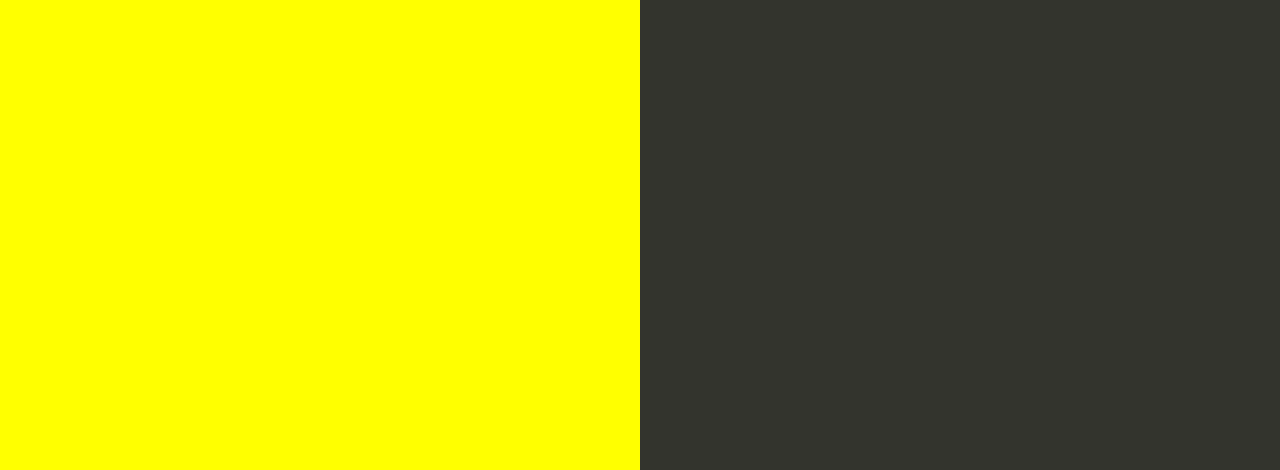
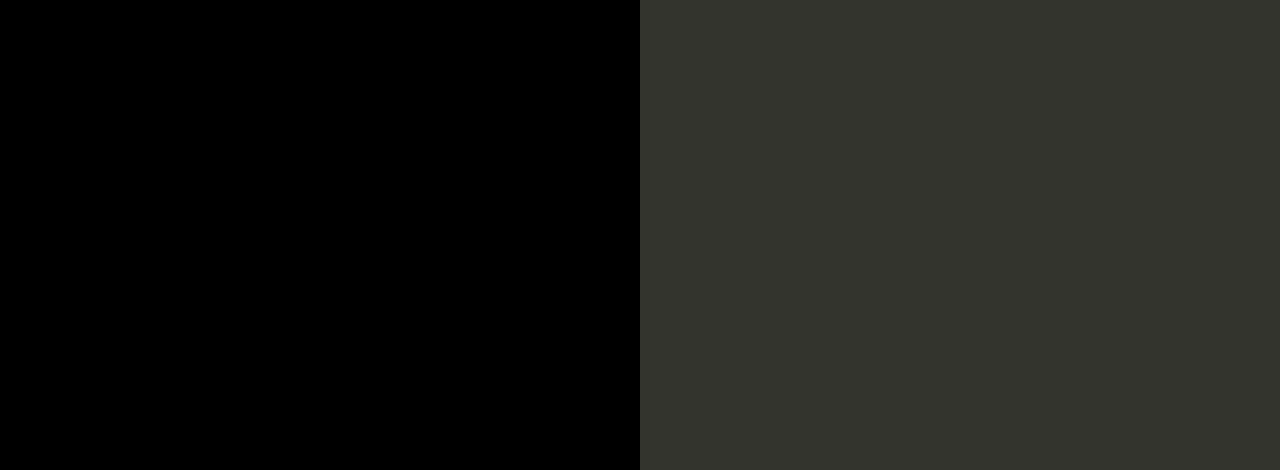
Before and after one commit to KandasamyMurugan/node-js-beanstack-app, a website: page index.html in a window 1280 px wide. Shown: the part 330-800 px from the top of the page. Drawn offline with Linux system fonts and the light colour scheme.

Commit message:
Update index.html
Color Updated black.

```diff
--- a/index.html
+++ b/index.html
@@ -35,7 +35,7 @@
 
         text-align: right;
         padding-top: 11em;
-        background-color: yellow;
+        background-color: Black;
 
       }
       .textColumn p {
```
